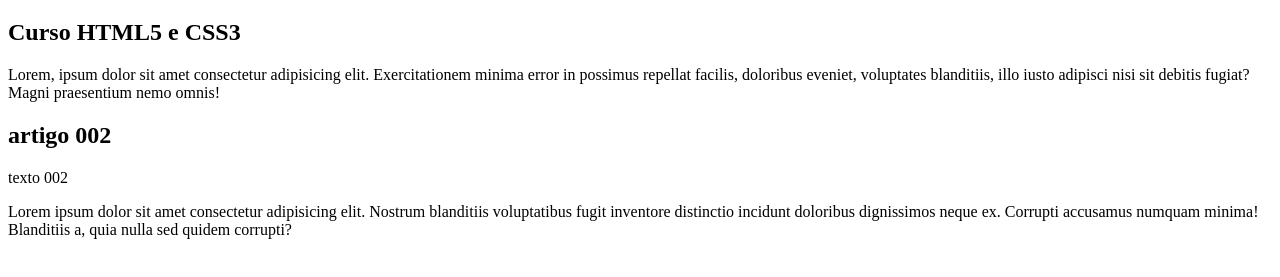
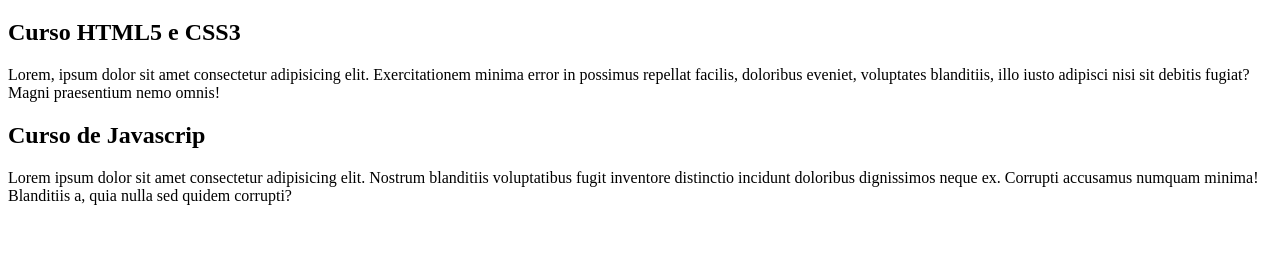
Before and after one commit to barbaraagrs/Projeto-site, a plain HTML site: page index.html in a window 1280 px wide. Shown: the part 61-338 px from the top of the page. Drawn offline with Linux system fonts and the light colour scheme.

Commit message:
Update index.html

```diff
--- a/index.html
+++ b/index.html
@@ -15,8 +15,7 @@
             <p>Lorem, ipsum dolor sit amet consectetur adipisicing elit. Exercitationem minima error in possimus repellat facilis, doloribus eveniet, voluptates blanditiis, illo iusto adipisci nisi sit debitis fugiat? Magni praesentium nemo omnis!</p>
         </article>
         <article>
-            <h2>artigo 002</h2>
-            <p>texto 002</p>
+            <h2>Curso de Javascrip</h2>
             <p>Lorem ipsum dolor sit amet consectetur adipisicing elit. Nostrum blanditiis voluptatibus fugit inventore distinctio incidunt doloribus dignissimos neque ex. Corrupti accusamus numquam minima! Blanditiis a, quia nulla sed quidem corrupti?</p>
         </article>
     </main>
```
